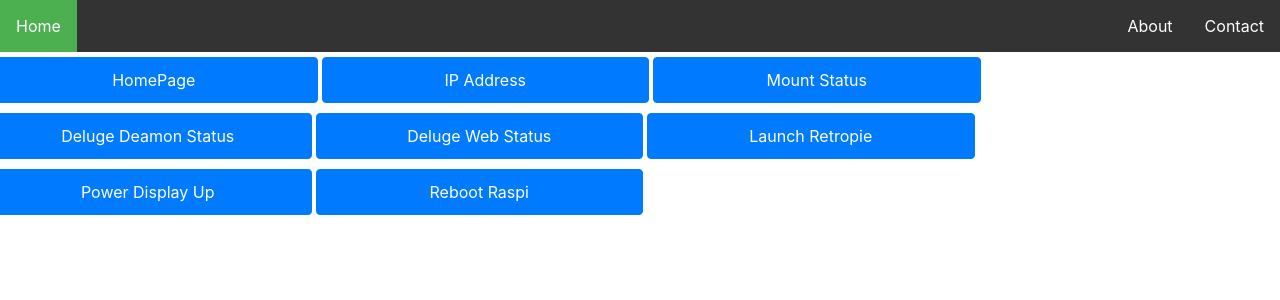
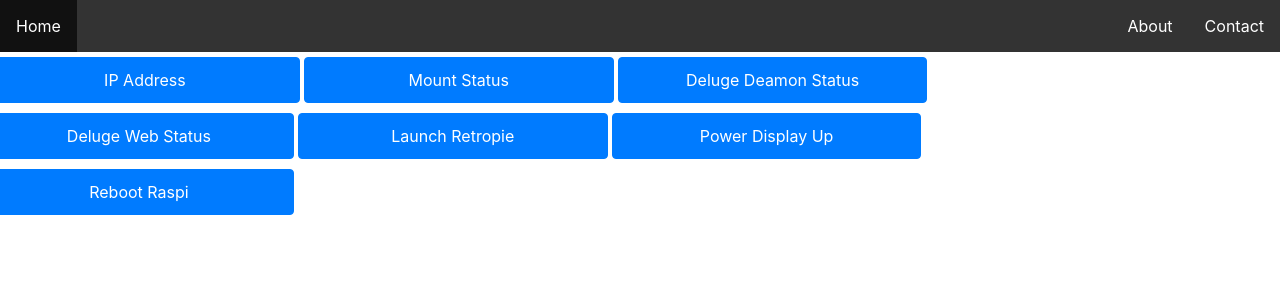
Before and after one commit to Diptanshu8/piface, a Python web app: template app/templates/functions.html in a window 1280 px wide. Shown: the top 300 px of the page. Run offline with Jinja, Linux system fonts and the light colour scheme; the template is opened without the code that fills it: most values are stand-ins (such as "Sample title", 1, 10 or a date in 2020); some libraries are stand-ins or nearby versions.

Commit message:
Moved homepage button to navbar updated to update button colour for server response code. updated JS to not take button id but retrieve it from event.target.id Signed-off-by: Diptanshu8 <diptanshuj@gmail.com>

```diff
--- a/app/static/css/main.css
+++ b/app/static/css/main.css
@@ -18,7 +18,7 @@ ul.topnav li a {
 
 ul.topnav li a:hover:not(.active) {background-color: #111;}
 
-ul.topnav li a.active {background-color: #4CAF50;}
+ul.topnav li a.active {background-color: black;}
 
 ul.topnav li.right {float: right;}
 
@@ -28,7 +28,6 @@ ul.topnav li.right {float: right;}
 }
 
 .btn-group button {
-     border-radius: 8px;
      padding: 10px 24px; /* Some padding */
      cursor: pointer; /* Pointer/hand icon */
      float: center; /* Float the buttons side by side */
--- a/app/static/main.js
+++ b/app/static/main.js
@@ -10,7 +10,6 @@
         // Value = "Text appearing on page", "corresponding callback to server to process the request",
         //          "status of the ng-disabled variable", "output to be displayed"
     $scope.features = {};
-    $scope.features['home_pg_btn'] = ['Home Page','/', false, ''];
     $scope.features['ip_addr_btn'] = ['IP Address','/get_ip_addr', false, ''];
     $scope.features['mnt_stat_btn'] = ['NAS mount status','/nas_mount_status', false, ''];
     $scope.features['delg_stat_btn'] = ['Deluge Daemon status','/deluge_status', false, ''];
@@ -20,16 +19,12 @@
     $scope.features['reboot_btn'] = ['Reboot Raspi','/reboot', false, ''];
 	$scope.present = [];
 
-        $scope.btn_click = function(btn_id) {
+        $scope.btn_click = function(event) {
             var i;
             var found = false;
-            $log.log(btn_id);
+            var btn_id = event.target.id;
+            var button = angular.element(document.getElementById(event.target.id));
 
-            // Clear the present variable when homepage button is clicked.
-            if (btn_id == 'home_pg_btn') {
-                $scope.present = [];
-                return;
-            }
             // Check if the feature is being already displayed and raise an
             // alert in that case.
             // Else find the feature to be displayed from btn_id, process
@@ -54,10 +49,14 @@
                           $scope.present[j][3]=data;
                           $scope.present[j][2] = true;
                           $log.log(data);
+                          button.removeClass("btn-primary");
+                          button.addClass("btn-success");
                         }).
                         error(function(error) {
                             $scope.present[j][3]=error;
                             $scope.present[j][2] = true;
+                            button.removeClass("btn-primary");
+                            button.addClass("btn-danger");
                             $log.log(error);
                         });
                 }
--- a/app/templates/base.html
+++ b/app/templates/base.html
@@ -16,7 +16,7 @@
 
 <!-- Responsive Navigation Bar -->
 <ul class="topnav">
-  <li><a class="active" href="/">Home</a></li>
+  <li><a href="/">Home</a></li>
   <li class="right"><a href="#contact">Contact</a></li>
   <li class="right"><a href="#about">About</a></li>
 </ul>
--- a/app/templates/functions.html
+++ b/app/templates/functions.html
@@ -2,14 +2,13 @@
 
 {% block buttons %}
 		<div class="btn-group row text-center">
-          <button class="col-3 btn btn-primary rounded" id-"home_pg_btn"   ng-click="btn_click('home_pg_btn');"  >HomePage</button>
-		  <button class="col-3 btn btn-primary rounded" id="ip_addr_btn"   ng-click="btn_click('ip_addr_btn');"  >IP Address</button>
-          <button class="col-3 btn btn-primary rounded" id="mnt_stat_btn"  ng-click="btn_click('mnt_stat_btn');" >Mount Status</button>
-		  <button class="col-3 btn btn-primary rounded" id="delg_stat_btn" ng-click="btn_click('delg_stat_btn');">Deluge Deamon Status</button>
-		  <button class="col-3 btn btn-primary rounded" id="delgweb_stat_btn" ng-click="btn_click('delgweb_stat_btn');">Deluge Web Status</button>
-		  <button class="col-3 btn btn-primary rounded" id="retropie_launch_btn" ng-click="btn_click('retropie_launch_btn');">Launch Retropie</button>
-		  <button class="col-3 btn btn-primary rounded" id="display_up_btn" ng-click="btn_click('display_up_btn');">Power Display Up</button>
-		  <button class="col-3 btn btn-primary rounded" id="reboot_btn" ng-click="btn_click('reboot_btn');">Reboot Raspi</button>
+		  <button class="col-3 btn btn-primary rounded" id="ip_addr_btn"   ng-click="btn_click($event);"  >IP Address</button>
+          <button class="col-3 btn btn-primary rounded" id="mnt_stat_btn"  ng-click="btn_click($event);" >Mount Status</button>
+		  <button class="col-3 btn btn-primary rounded" id="delg_stat_btn" ng-click="btn_click($event);">Deluge Deamon Status</button>
+		  <button class="col-3 btn btn-primary rounded" id="delgweb_stat_btn" ng-click="btn_click($event);">Deluge Web Status</button>
+		  <button class="col-3 btn btn-primary rounded" id="retropie_launch_btn" ng-click="btn_click($event);">Launch Retropie</button>
+		  <button class="col-3 btn btn-primary rounded" id="display_up_btn" ng-click="btn_click($event);">Power Display Up</button>
+		  <button class="col-3 btn btn-primary rounded" id="reboot_btn" ng-click="btn_click($event);">Reboot Raspi</button>
 		</div>
 {% endblock %}
 
```
